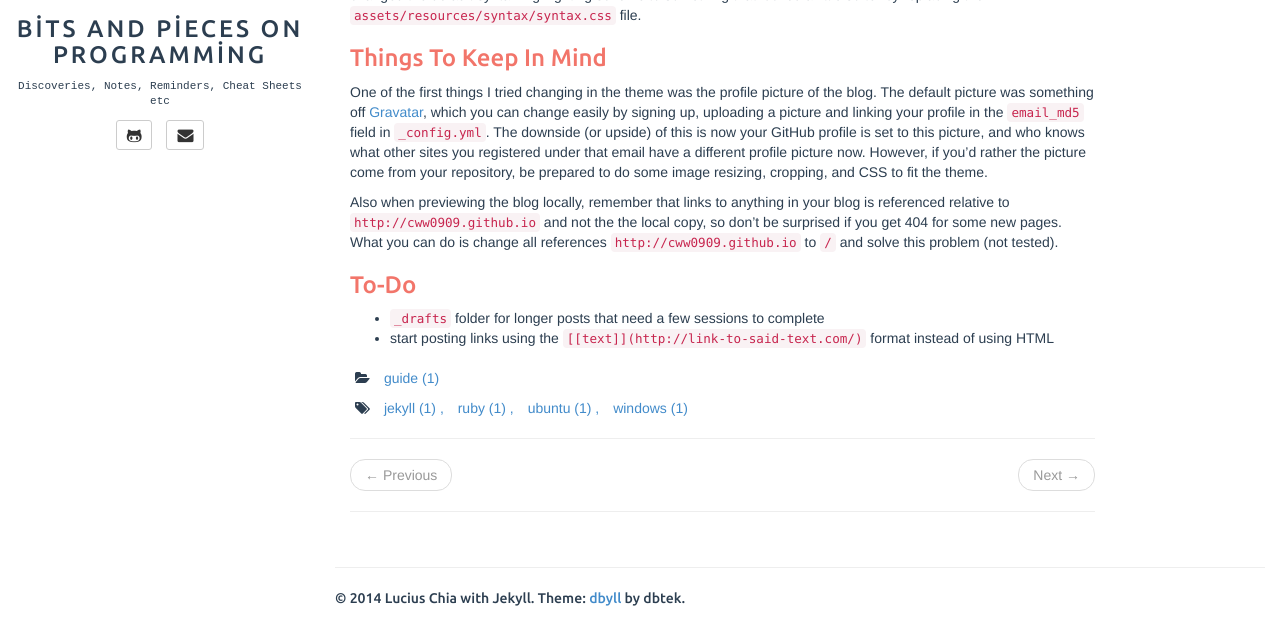
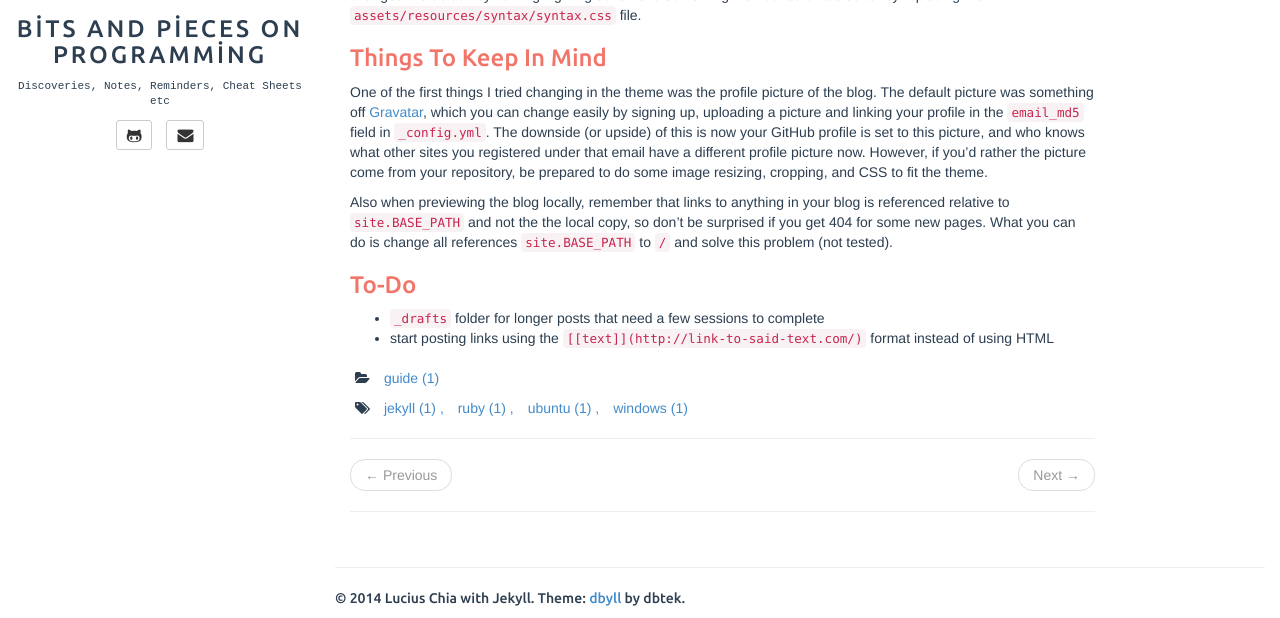
Before and after one commit to cww0909/cww0909.github.io, a Jekyll site: the page built from _posts/2014-02-27-first-post.md, in a window 1280 px wide and 900 px high, scrolled down 728 px, cut to the strip 282-900 px from the top of the window. Built offline with Jekyll 4.4.1, drawn with Linux system fonts in a browser that asks for light colours; Markdown is read by kramdown in place of the engine named in the settings.

Commit message:
modified first post

```diff
--- a/_posts/2014-02-27-first-post.md
+++ b/_posts/2014-02-27-first-post.md
@@ -35,7 +35,7 @@ For my blog, I used the <a href="http://github.com/dbtek/dbyll">dbyll</a> theme
 ### Things To Keep In Mind
 One of the first things I tried changing in the theme was the profile picture of the blog. The default picture was something off <a href="http://www.gravatar.com/">Gravatar</a>, which you can change easily by signing up, uploading a picture and linking your profile in the `email_md5` field in `_config.yml`. The downside (or upside) of this is now your GitHub profile is set to this picture, and who knows what other sites you registered under that email have a different profile picture now. However, if you'd rather the picture come from your repository, be prepared to do some image resizing, cropping, and CSS to fit the theme.
 
-Also when previewing the blog locally, remember that links to anything in your blog is referenced relative to `{{ site.BASE_PATH }}` and not the the local copy, so don't be surprised if you get 404 for some new pages. What you can do is change all references `{{ site.BASE_PATH }}` to `/` and solve this problem (not tested).
+Also when previewing the blog locally, remember that links to anything in your blog is referenced relative to `site.BASE_PATH` and not the the local copy, so don't be surprised if you get 404 for some new pages. What you can do is change all references `site.BASE_PATH` to `/` and solve this problem (not tested).
 
 ### To-Do
 - `_drafts` folder for longer posts that need a few sessions to complete
```
